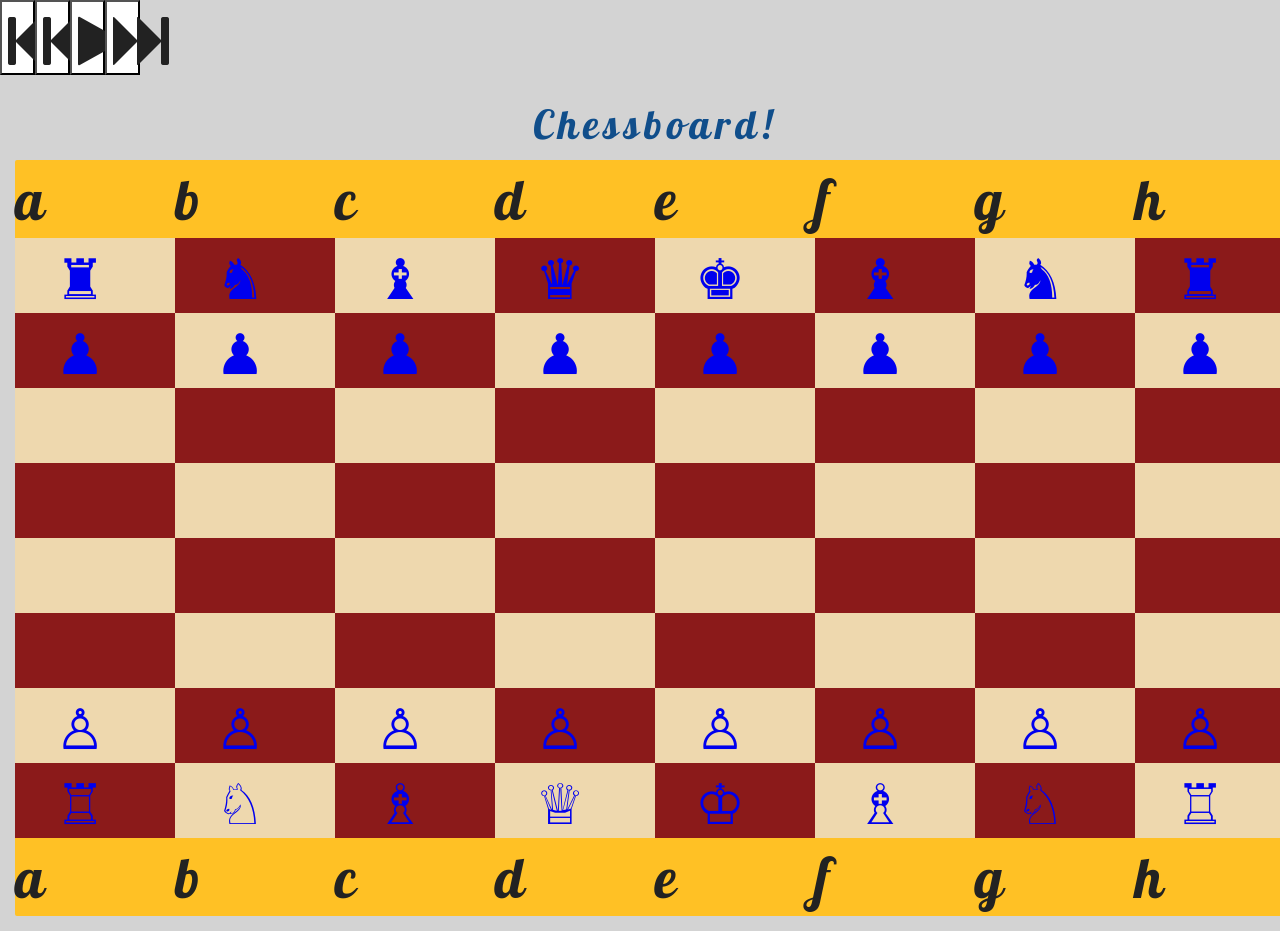
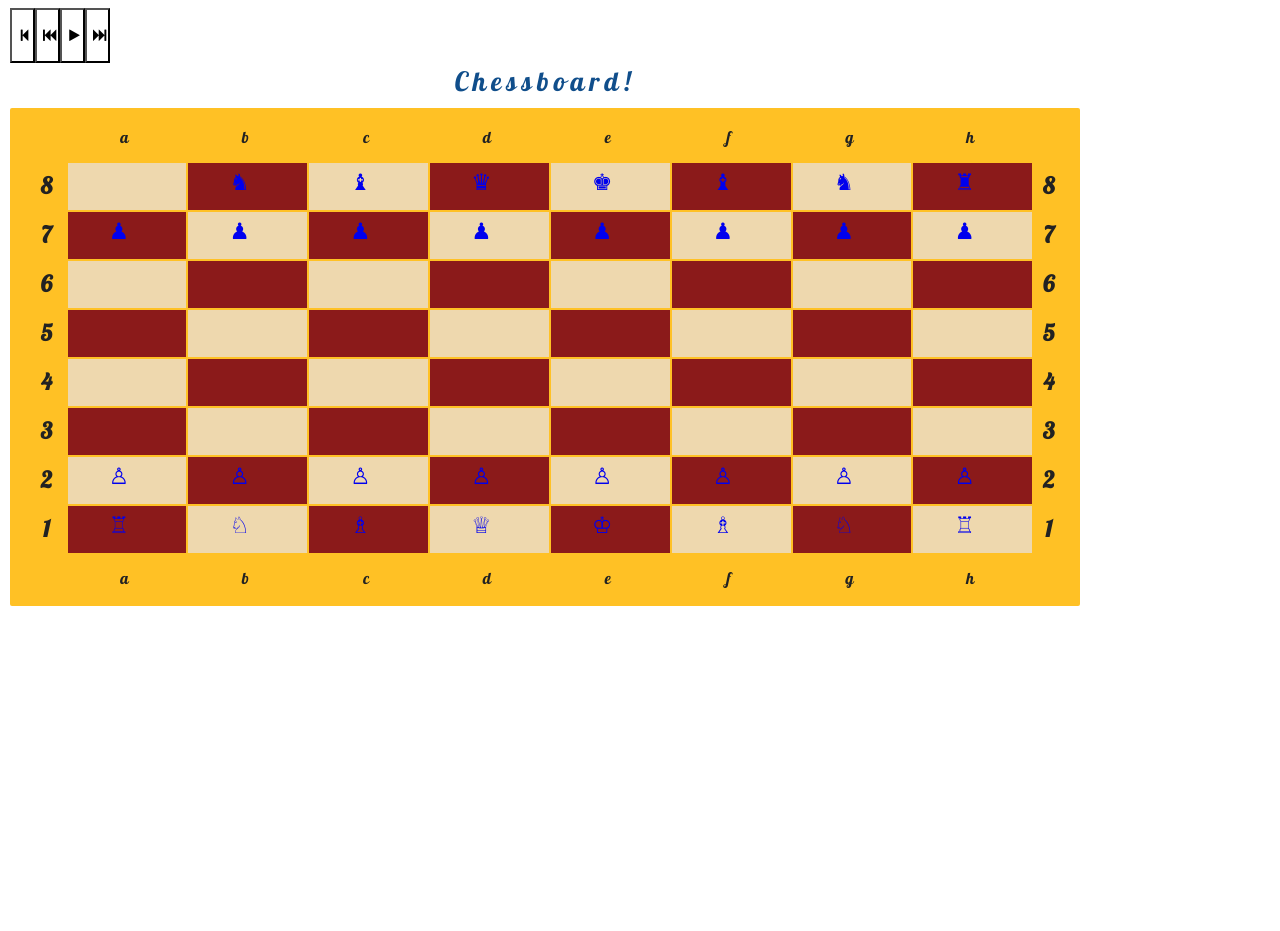
Before and after one commit to ericquayson/TIY-Chessboard, a website: page index.html in a window 1280 px wide. After the commit the page ends 800 px from the top, so only its background shows below. Drawn offline with nearby package versions, Linux system fonts and the light colour scheme; files that its build step writes are made by us from their sources.

Commit message:
refractored html, debugged syntax errors, tracers working again

```diff
--- a/index.html
+++ b/index.html
@@ -11,7 +11,7 @@
         <!-- Place favicon.ico in the root directory -->
         <link rel="stylesheet" href="https://maxcdn.bootstrapcdn.com/font-awesome/4.4.0/css/font-awesome.min.css">
         <link href='https://fonts.googleapis.com/css?family=Lobster' rel='stylesheet' type='text/css'>
-        <link rel="stylesheet" href="css/normalize.css">
+        <!-- <link rel="stylesheet" href="css/normalize.css"> -->
         <link rel="stylesheet" href="css/main.css">
         <script src="js/vendor/modernizr-2.8.3.min.js"></script>
     </head>
@@ -39,7 +39,8 @@
     </tr>
 
  -->
-<tr>
+ <tr class="letters" >
+   <td      ></td>
    <td      >a</td>
    <td      >b</td>
    <td      >c</td>
@@ -48,35 +49,37 @@
    <td      >f</td>
    <td      >g</td>
    <td      >h</td>
+   <td      ></td>
+ </tr>
 
+<tr> <!-- first row -->
+  <th>8</th>
+  <td class="light" class="rook-black"></td>
+  <td class="dark" ><a href="#" class="night black">&#9822;</a></td>
+  <td class="light" ><a href="#" class="bishop black">&#9821;</a></td>
+  <td class="dark" ><a href="#" class="king black">&#9819;</a></td>
+  <td class="light" ><a href="#" class="queen black">&#9818;</a></td>
+  <td class="dark" ><a href="#" class="bishop black">&#9821;</a></td>
+  <td class="light" ><a href="#" class="night black">&#9822;</a></td>
+  <td class="dark" ><a href="#" class="rook black">&#9820;</a></td>
+  <th>8</th>
 </tr>
-<tr> <!-- first row -->
-  <td class="light" id="A8"><a href="#" class="rook black">&#9820;</a></td>
-  <td class="dark" id="B8"><a href="#" class="night black">&#9822;</a></td>
-  <td class="light" id="C8"><a href="#" class="bishop black">&#9821;</a></td>
-  <td class="dark" id="D8"><a href="#" class="king black">&#9819;</a></td>
-  <td class="light" id="E8"><a href="#" class="queen black">&#9818;</a></td>
-  <td class="dark" id="F8"><a href="#" class="bishop black">&#9821;</a></td>
-  <td class="light" id="G8"><a href="#" class="night black">&#9822;</a></td>
-  <td class="dark" id="H8"><a href="#" class="rook black">&#9820;</a></td>
 
+<tr> <!-- Second row -->
+  <th>7</th>
+  <td class="dark" ><a href="#" class="pawn black">&#9823;</a></td>
+  <td class="light" ><a href="#" class="pawn black">&#9823;</a></td>
+  <td class="dark" ><a href="#" class="pawn black">&#9823;</a></td>
+  <td class="light" ><a href="#" class="pawn black">&#9823;</a></td>
+  <td class="dark" ><a href="#" class="pawn black">&#9823;</a></td>
+  <td class="light"><a href="#" class="pawn black">&#9823;</a></td>
+  <td class="dark" ><a href="#" class="pawn black">&#9823;</a></td>
+  <td class="light" ><a href="#" class="pawn black">&#9823;</a></td>
+  <th>7</th>
+</tr>
 
-</tr>
-<tr> <!-- Second row -->
-
-  <td class="dark" id="A7"><a href="#" class="pawn black">&#9823;</a></td>
-  <td class="light" id="B7"><a href="#" class="pawn black">&#9823;</a></td>
-  <td class="dark" id="C7"><a href="#" class="pawn black">&#9823;</a></td>
-  <td class="light" id="D7"><a href="#" class="pawn black">&#9823;</a></td>
-  <td class="dark" "E7"><a href="#" class="pawn black">&#9823;</a></td>
-  <td class="light" id="F7"><a href="#" class="pawn black">&#9823;</a></td>
-  <td class="dark" id="G7"><a href="#" class="pawn black">&#9823;</a></td>
-  <td class="light" id="H7"><a href="#" class="pawn black">&#9823;</a></td>
-
-
-</tr>
 <tr> <!-- Third Row -->
-
+  <th>6</th>
   <td class="light"></td>
   <td class="dark"></td>
   <td class="light"></td>
@@ -85,11 +88,11 @@
   <td class="dark"></td>
   <td class="light"></td>
   <td class="dark"></td>
+  <th>6</th>
+</tr>
 
-
-</tr>
 <tr> <!-- fourth row -->
-
+  <th>5</th>
   <td class="dark"></td>
   <td class="light"></td>
   <td class="dark"></td>
@@ -98,11 +101,11 @@
   <td class="light"></td>
   <td class="dark"></td>
   <td class="light"></td>
+  <th>5</th>
+</tr>
 
-
-</tr>
 <tr> <!-- fifth row -->
-
+  <th>4</th>
   <td class="light"></td>
   <td class="dark"></td>
   <td class="light"></td>
@@ -111,11 +114,11 @@
   <td class="dark"></td>
   <td class="light"></td>
   <td class="dark"></td>
+  <th>4</th>
+</tr>
 
-
-</tr>
 <tr> <!-- Sixth row -->
-
+  <th>3</th>
   <td class="dark"></td>
   <td class="light"></td>
   <td class="dark"></td>
@@ -124,39 +127,37 @@
   <td class="light"></td>
   <td class="dark"></td>
   <td class="light"></td>
+  <th>3</th>
+</tr>
 
+<tr> <!-- Seventh row -->
+  <th>2</th>
+  <td class="light" ><a href="#" class="pawn white">&#9817;</a></td>
+  <td class="dark" ><a href="#" class="pawn white">&#9817;</a></td>
+  <td class="light" ><a href="#" class="pawn white">&#9817;</a></td>
+  <td class="dark" ><a href="#" class="pawn white">&#9817;</a></td>
+  <td class="light" ><a href="#" class="pawn white">&#9817;</a></td>
+  <td class="dark" ><a href="#" class="pawn white">&#9817;</a></td>
+  <td class="light" ><a href="#" class="pawn white">&#9817;</a></td>
+  <td class="dark" ><a href="#" class="pawn white">&#9817;</a></td>
+  <th>2</th>
+</tr>
 
-</tr>
-<tr> <!-- Seventh row -->
-
-  <td class="light" id="A2"><a href="#" class="pawn white">&#9817;</a></td>
-  <td class="dark" id="B2"><a href="#" class="pawn white">&#9817;</a></td>
-  <td class="light" id="C2"><a href="#" class="pawn white">&#9817;</a></td>
-  <td class="dark" id="D2"><a href="#" class="pawn white">&#9817;</a></td>
-  <td class="light" id="E2"><a href="#" class="pawn white">&#9817;</a></td>
-  <td class="dark" id="F2"><a href="#" class="pawn white">&#9817;</a></td>
-  <td class="light" id="G2"><a href="#" class="pawn white">&#9817;</a></td>
-  <td class="dark" id="H2"><a href="#" class="pawn white">&#9817;</a></td>
-
-
-</tr>
 <tr> <!-- Eighth row -->
-
-  <td class="dark"  id="A1"><a href="#" class="rook white">&#9814;</a></td>
-  <td class="light" id="B1"><a href="#" class="night white">&#9816;</a></td>
-  <td class="dark" id="C1"><a href="#" class="bishop white">&#9815;</a></td>
-  <td class="light" id="D1"><a href="#" class="king white">&#9813;</a></td>
-  <td class="dark" id="E1"><a href="#" class="wife white">&#9812;</a></td>
-  <td class="light" id="F1"><a href="#" class="bishop white">&#9815;</a></td>
-  <td class="dark" id="G1"><a href="#" class="night white">&#9816;</a></td>
-  <td class="light" id="H1"><a href="#" class="rook white">&#9814;</a></td>
-
-
+  <th>1</th>
+  <td class="dark"><a href="#" class="rook white">&#9814;</a></td>
+  <td class="light"><a href="#" class="night white">&#9816;</a></td>
+  <td class="dark"><a href="#" class="bishop white">&#9815;</a></td>
+  <td class="light"><a href="#" class="king white">&#9813;</a></td>
+  <td class="dark"><a href="#" class="wife white">&#9812;</a></td>
+  <td class="light"><a href="#" class="bishop white">&#9815;</a></td>
+  <td class="dark"><a href="#" class="night white">&#9816;</a></td>
+  <td class="light"><a href="#" class="rook white">&#9814;</a></td>
+  <th>1</th>
 </tr>
 
 <tr class="letters" >
-
-
+  <td      ></td>
   <td      >a</td>
   <td      >b</td>
   <td      >c</td>
@@ -165,13 +166,10 @@
   <td      >f</td>
   <td      >g</td>
   <td      >h</td>
-
-
+  <td      ></td>
 </tr>
 
-      </tr>
-
-  <tr id="buttons">
+  <tr class="buttons">
     <button> <i class="fa fa-step-backward"></i> </button>
     <button> <i class="fa fa-fast-backward" alt="backward"></i></button>
     <button> <i class="fa fa-play" alt="play"></i> </button>
@@ -194,7 +192,7 @@
         <script src="js/plugins.js"></script>
         <script src="js/main.js"></script>
         <script src="js/controllers.js"></script>
-        <script src="js/view-helpers.js"></script>
+      <!--  <script src="js/view-helpers.js"></script> -->
 
         <!-- Google Analytics: change UA-XXXXX-X to be your site's ID. -->
         <script>
--- a/js/main.js
+++ b/js/main.js
@@ -20,11 +20,19 @@
    */
   var moves = [
     // TODO: Fill me in!
-
+    {from:{rank:6, file:3}, to:{rank:4, file:3}},
+    {from:{rank:0, file:6}, to:{rank:2, file:5}},
+    {from:{rank:6, file:2}, to:{rank:4, file:2}},
+    {from:{rank:1, file:4}, to:{rank:2, file:4}},
+    {from:{rank:6, file:6}, to:{rank:5, file:6}},
+    {from:{rank:1, file:3}, to:{rank:3, file:3}},
+    {from:{rank:7, file:5}, to:{rank:6, file:6}},
+    {from:{rank:0, file:5}, to:{rank:1, file:4}},
+    {from:{rank:7, file:6}, to:{rank:5, file:5}}
   ]; // END moves
 
   // var current; TODO: do we need this?
-
+  var current = 0;
   // You don't need to understand `globals` yet...
   var game = globals.game = {
     /**
@@ -55,7 +63,13 @@
      */
     next: function(){
       // Doesn't this seem to be missing something?
+      console.log('im working!');
+      if (current < moves.length) {
+        game.applyMove(current);
+        current +=1;
+      }
       return this;
+
     },
     /**
      * Advance the internal game board to the previous move.
@@ -65,6 +79,11 @@
      */
     prev: function(){
       // Another good place for code...
+      console.log('im working');
+      if (current > moves.length) {
+        game.applyMove(current);
+        current -=1;
+      }
       return this;
     },
     /**
@@ -108,6 +127,8 @@
      */
     function applyMove(from, to){
       // You should write something in here...
+      board[to.rank][to.file] = board[from.rank] board[from.file];
+      board[from.rank][from.file] = null;
     } // END applyMove
   }; // END game
 
--- a/scss/main.scss
+++ b/scss/main.scss
@@ -94,20 +94,98 @@ textarea {
 /* ==========================================================================
    Author's custom styles
    ========================================================================== */
+   body {
+     font-family: normal;
+     font-style: normal;
+     font-weight: light;
+     letter-spacing: 5px;
+     margin-left: 10px;
+     margin-right: 200px;
+     align: center;
+     box-sizing: border-box;
+     font-size: 17pt;
+   }
+table {
+     font-family: 'Lobster', normal;
+     box-sizing: border-box;
+     display: table;
+     padding-top: 4px;
+     padding-left: 20px;
+     padding-right: 10px;
+     margin-right: 100px;
+     align: center;
+     background-color: #FFC125;
+     float: none;
+     border-radius: 2px;
+     width: 100%;
+     caption {
+       display: table-caption;
+       font-size: 20pt;
+       color: #104E8B;
+       padding-bottom: 7.25px;
+     }
+}
+
+tr td {
+  .rook-black {
+    content: '\2656';
+  }
+}
+
+   tr {
+     td {
+       display: table-cell;
+       height: 45px;
+       width: 25px;
+     }
+     td.light {
+       background-color: #EED8AE;
+     }
+     td.dark {
+         background-color: #8B1A1A;
+       }
+     } /* The end of TR */
+
+
+
+  /* tr > td.light {
+     background-color: #EED8AE;
+   } */
+
+  /* tr > td.dark {
+     background-color: #8B1A1A;
+   } */
+
+   button {
+     height: 55px;
+     width: 25px;
+     background-color: white;
+     padding-right: 2px;
+
+   }
+
+  /* tr.numbers {
+     float: left;
+     padding-left: 3px;
+     vertical-align: bottom;
+   }
+  */
+  a {
+     text-decoration: none;
+     padding-left: 40px;
+     padding-right: 28px;
+     display: block;
+     height: 40px;
+     position: relative;
+   }
 
 table {
-  box-sizing: border-box;
-  padding-top: 20px;
-  margin: 5px;
-  float: left;
-}
-
-tr > button {
-  display: inline-block;
-  box-sizing: border-box;
-  float: left;
-}
-
+  tr.letters {
+       text-align: center;
+       font-size: 12pt;
+       font-weight: normal;
+     }
+  }
 
 
 
```
Also changed, not shown: js/controllers.js (+22 -39 lines), css/main.css. Lines whose indentation alone changed are shown as unchanged.
